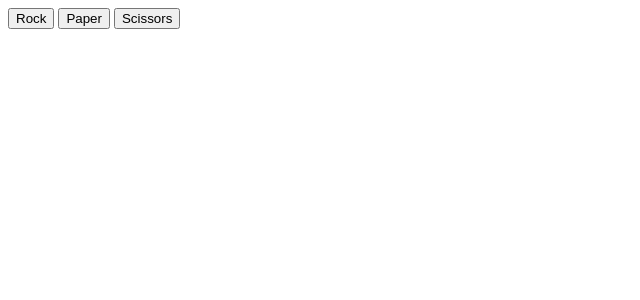
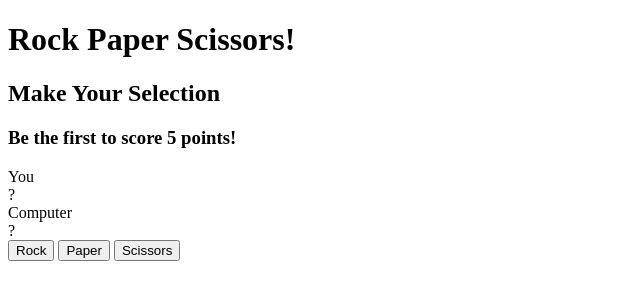
Before and after one commit to jakrogol/rock-paper-scissors, a plain HTML site: page index.html in a window 1280 px wide. Shown: the whole page, without its empty margins (0-640 px from the left). Drawn offline with Linux system fonts and the light colour scheme.

Commit message:
Add HTML spaces to display game progress.

```diff
--- a/index.html
+++ b/index.html
@@ -7,6 +7,25 @@
   <title>Rock Paper Scissors</title>
 </head>
 <body>
+  <header>
+    <h1>Rock Paper Scissors!</h1>
+  </header>
+  <div class="scoreboard">
+    <h2 class="scoreboard-heading">Make Your Selection</h2>
+    <h3 class="scoreboard-message">Be the first to score 5 points!</h3>
+    <div class="players">
+      <div class="player-container">
+        <div class="name">You</div>
+        <div class="move" id="human-move">?</div>
+        <div class="score" id="human-score"></div>
+      </div>
+      <div class="player-container">
+        <div class="name">Computer</div>
+        <div class="move" id="computer-move">?</div>
+        <div class="score" id="computer-score"></div>
+      </div>
+    </div>
+  </div>
   <div id="move-container">
     <button id="rock">Rock</button>
     <button id="paper">Paper</button>
```
